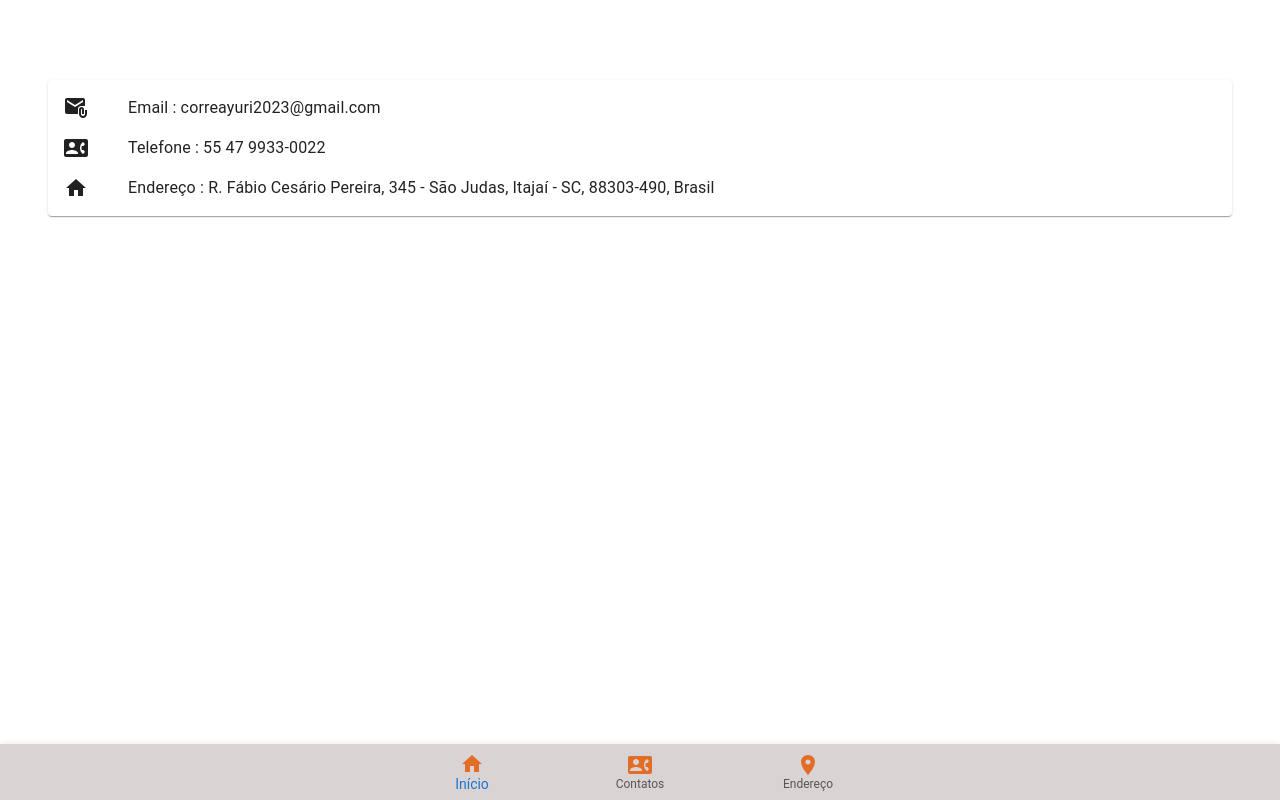
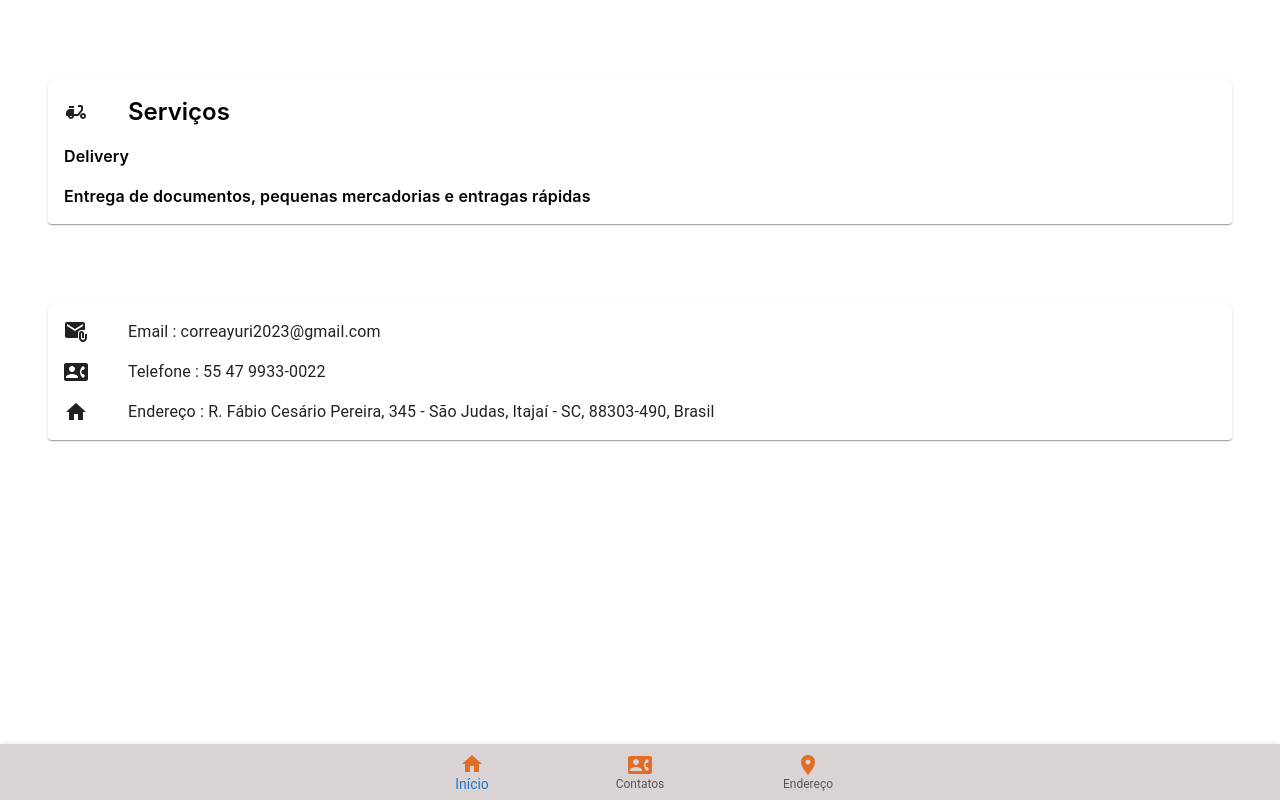
Before and after one commit to Brunobento1990/CorreaExpress, a React (Create React App) app: page /contatos in a window 1280 px wide. Built offline with nearby package versions, Linux system fonts and the light colour scheme.

Commit message:
fix: layout main and routes

```diff
--- a/src/pages/contatos/index.tsx
+++ b/src/pages/contatos/index.tsx
@@ -2,18 +2,81 @@ import { Box, Paper, Typography } from '@mui/material';
 import AttachEmailIcon from '@mui/icons-material/AttachEmail';
 import ContactPhoneIcon from '@mui/icons-material/ContactPhone';
 import HomeIcon from '@mui/icons-material/Home';
+import DeliveryDiningIcon from '@mui/icons-material/DeliveryDining';
 import { AppTheme } from '../../hooks/app-theme';
-import WhatsAppIcon from '@mui/icons-material/WhatsApp';
-import { Link } from 'react-router-dom';
 
 export function Contatos() {
+
+    const theme = AppTheme();
+
     return (
         <Box
             width='100%'
             display='flex'
             alignItems='center'
             justifyContent='center'
+            flexDirection='column'
         >
+            <Box
+                marginTop={10}
+                display='flex'
+                alignItems='start'
+                justifyItems='center'
+                flexDirection='column'
+                width='90%'
+                component={Paper}
+                gap={2}
+                padding={2}
+            >
+
+                <Box
+                    display='flex'
+                    alignItems='center'
+                    justifyContent='center'
+                    flexDirection='row'
+                    gap={5}
+                >
+                    <DeliveryDiningIcon />
+                    <Typography
+                        variant='h5'
+                        fontFamily={theme.font.principal}
+                        fontWeight={600}
+                        color={theme.color.preto}
+                    >
+                        Serviços
+                    </Typography>
+                </Box>
+                <Box
+                    display='flex'
+                    alignItems='center'
+                    justifyContent='center'
+                    flexDirection='row'
+                    gap={5}
+                >
+                    <Typography
+                        fontFamily={theme.font.principal}
+                        fontWeight={600}
+                        color={theme.color.preto}
+                    >
+                        Delivery
+                    </Typography>
+                </Box>
+                <Box
+                    display='flex'
+                    alignItems='center'
+                    justifyContent='center'
+                    flexDirection='row'
+                    gap={5}
+                >
+                    <Typography
+                        fontFamily={theme.font.principal}
+                        fontWeight={600}
+                        color={theme.color.preto}
+                    >
+                        Entrega de documentos, pequenas mercadorias e entragas rápidas
+                    </Typography>
+                </Box>
+            </Box>
             <Box
                 marginTop={10}
                 display='flex'
--- a/src/pages/home/index.tsx
+++ b/src/pages/home/index.tsx
@@ -3,6 +3,7 @@ import Stepper from '../../components/stepper';
 import { AppTheme } from '../../hooks/app-theme';
 import WhatsAppIcon from '@mui/icons-material/WhatsApp';
 import { Link } from 'react-router-dom';
+import DeliveryDiningIcon from '@mui/icons-material/DeliveryDining';
 
 export function Home() {
 
@@ -15,7 +16,7 @@ export function Home() {
             justifyContent="center"
             flexDirection="column"
             gap={6}
-            sx={{ marginBottom: "64px" }}
+            sx={{ marginBottom: "75px" }}
         >
             <Stepper />
             <Box
@@ -51,7 +52,66 @@ export function Home() {
                     E aos sabados das 9:00 as 16:00
                 </Typography>
             </Box>
+            <Box
+                marginTop={5}
+                display='flex'
+                alignItems='start'
+                justifyItems='center'
+                flexDirection='column'
+                width='90%'
+                component={Paper}
+                gap={2}
+                padding={2}
+            >
 
+                <Box
+                    display='flex'
+                    alignItems='center'
+                    justifyContent='center'
+                    flexDirection='row'
+                    gap={5}
+                >
+                    <DeliveryDiningIcon />
+                    <Typography
+                        variant='h5'
+                        fontFamily={theme.font.principal}
+                        fontWeight={600}
+                        color={theme.color.preto}
+                    >
+                        Serviços
+                    </Typography>
+                </Box>
+                <Box
+                    display='flex'
+                    alignItems='center'
+                    justifyContent='center'
+                    flexDirection='row'
+                    gap={5}
+                >
+                    <Typography
+                        fontFamily={theme.font.principal}
+                        fontWeight={600}
+                        color={theme.color.preto}
+                    >
+                        Delivery
+                    </Typography>
+                </Box>
+                <Box
+                    display='flex'
+                    alignItems='center'
+                    justifyContent='center'
+                    flexDirection='row'
+                    gap={5}
+                >
+                    <Typography
+                        fontFamily={theme.font.principal}
+                        fontWeight={600}
+                        color={theme.color.preto}
+                    >
+                        Entrega de documentos, pequenas mercadorias e entragas rápidas
+                    </Typography>
+                </Box>
+            </Box>
             <Box
                 height="100%"
                 width="90%"
```
